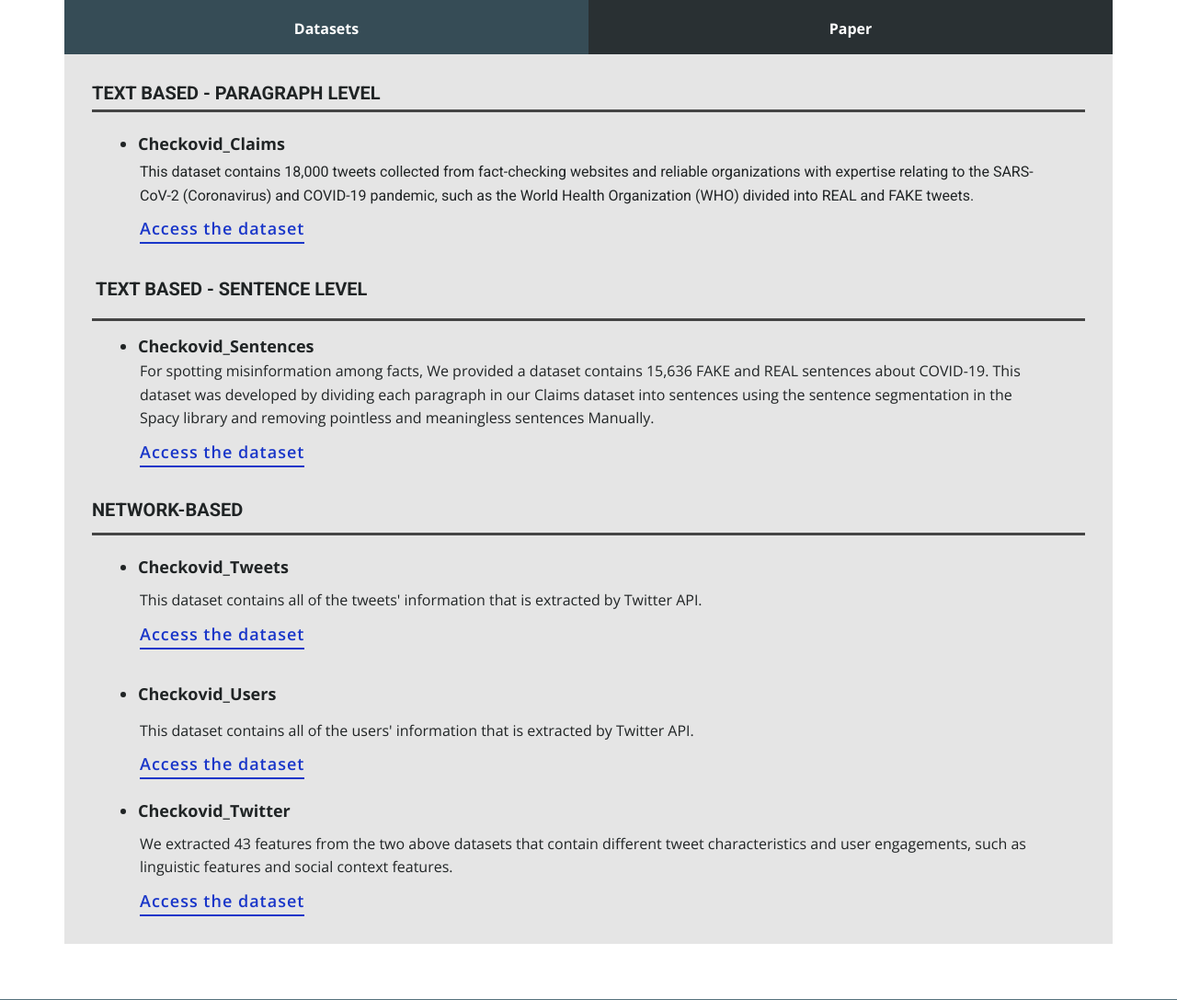
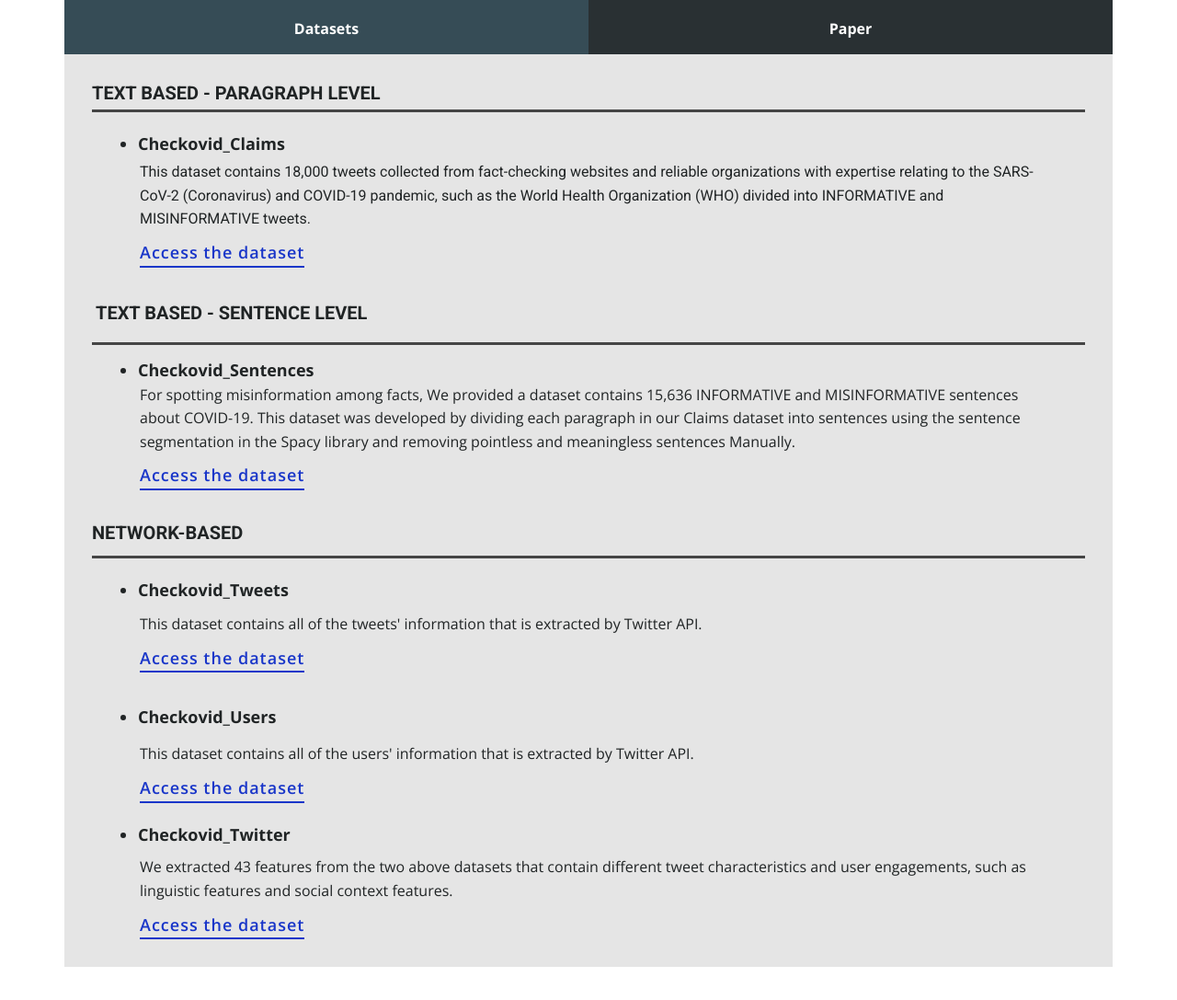
Before and after one commit to sajaddadgar/Checkovid, a Django app: page / in a window 1280 px wide. Shown: the part 1927-3014 px from the top of the page at 92% size. Run offline with Django 3.2, Linux system fonts and the light colour scheme; parts of the project's set-up code (start-up, migrations or seed data) failed here and were passed over.

Commit message:
Change labels in homepage

```diff
--- a/templates/Homepage.html
+++ b/templates/Homepage.html
@@ -300,7 +300,7 @@
                         <p class="u-custom-font u-heading-font u-text u-text-3">This dataset contains 18,000 tweets
                             collected from fact-checking websites and reliable organizations with expertise relating to
                             the SARS-CoV-2 (Coronavirus) and COVID-19 pandemic, such as the World Health Organization
-                            (WHO) divided into REAL and FAKE tweets.<br>
+                            (WHO) divided into INFORMATIVE and MISINFORMATIVE tweets.<br>
                         </p>
                         <a href="https://docs.google.com/spreadsheets/d/1VBvjYBXWgZiaKA_judJ3R-8K-Z4oUhTQuKlCr3rU6Ac/edit?usp=sharing"
                            class="u-active-none u-border-2 u-border-custom-color-5 u-btn u-btn-rectangle u-button-style u-hover-none u-none u-btn-1"
@@ -313,7 +313,7 @@
                             </li>
                         </ul>
                         <p class="u-text u-text-6">For spotting misinformation among facts, We provided a dataset
-                            contains 15,636 FAKE and REAL sentences about COVID-19. This dataset was developed by
+                            contains 15,636 INFORMATIVE and MISINFORMATIVE sentences about COVID-19. This dataset was developed by
                             dividing each paragraph in our Claims dataset into sentences using the sentence segmentation
                             in the Spacy library and removing pointless and meaningless sentences Manually.</p>
                         <a href="https://docs.google.com/spreadsheets/d/17iCCcOq1QfrfDJ0bJF0RLe4vhC5uytOBSL426Tm_v00/edit?usp=sharing"
```
